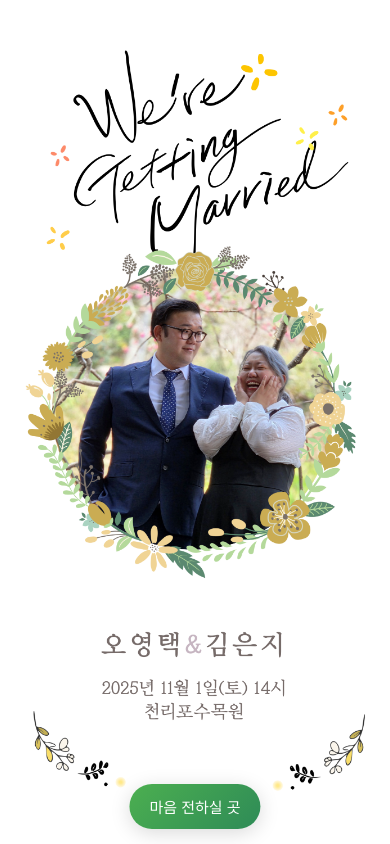
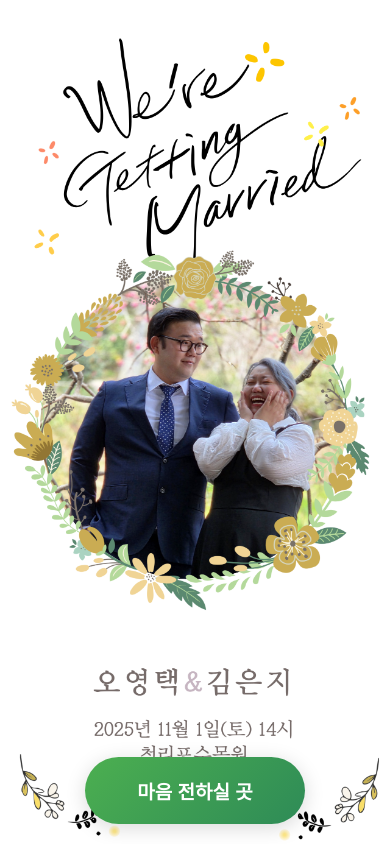
Before and after one commit to gaheeyoon/wedding-invitation-251102, a plain HTML site: page index.html in a window 390 px wide. Shown: the top 844 px of the page. Drawn offline with Linux system fonts and the light colour scheme.

Commit message:
모바일 사이즈 변경, 버튼 크기 변경

```diff
--- a/index.html
+++ b/index.html
@@ -2,6 +2,7 @@
 <html lang="ko">
     <head>
     <meta charset="utf-8">
+    <meta name="viewport" content="width=device-width, initial-scale=1.0, user-scalable=no">
 
     <meta http-equiv="Content-Type" content="text/html;charset=utf-8">
     <meta http-equiv="Content-Script-Type" content="text/javascript">
@@ -41,9 +42,7 @@
 
         body {
             font-family: -apple-system, BlinkMacSystemFont, 'Segoe UI', Roboto, 'Malgun Gothic', '맑은 고딕', sans-serif;
-            display: flex;
             background-color: rgb(238, 238, 238);
-            justify-content: center;
             min-height: 100vh;
         }
 
@@ -53,35 +52,40 @@
             background-color: white;
             min-height: 100vh;
             position: relative;
+            margin: 0 auto;
         }
 
         .content {
-            padding: 0;
-            padding-bottom: 80px; /* 플로팅 버튼 공간 확보 */
+            width: 100%;
+            padding-bottom: 100px; /* 플로팅 버튼 공간 확보 */
         }
 
         .content img {
             width: 100%;
+            height: auto;
+            display: block;
         }
 
         /* 플로팅 버튼 */
         .floating-button {
             position: fixed;
-            bottom: 20px;
+            bottom: 25px;
             left: 50%;
             transform: translateX(-50%);
             background: linear-gradient(135deg, #4CAF50 0%, #2E8B57 100%);
             color: white;
             border: none;
-            padding: 15px 25px;
+            padding: 18px 30px;
             border-radius: 50px;
-            font-size: 16px;
-            font-weight: 500;
+            font-size: 18px;
+            font-weight: 600;
             box-shadow: 0 4px 20px rgba(0, 0, 0, 0.15);
             cursor: pointer;
             transition: all 0.3s ease;
             z-index: 1000;
             white-space: nowrap;
+            min-width: 200px;
+            text-align: center;
         }
 
         .floating-button:hover {
@@ -223,21 +227,48 @@
             opacity: 1;
         }
 
-        /* 반응형 설정 */
-        @media (max-width: 640px) {
+        /* 모바일 우선 반응형 설정 */
+        @media (max-width: 768px) {
+            body {
+                background-color: white; /* 모바일에서는 배경을 흰색으로 */
+            }
+
+            .container {
+                max-width: 100%;
+                margin: 0;
+            }
+
             .content {
-                padding: 15px;
-                padding-bottom: 80px;
+                padding: 0;
+                padding-bottom: 120px;
             }
 
             .floating-button {
-                bottom: 15px;
-                padding: 12px 20px;
-                font-size: 15px;
+                bottom: 20px;
+                padding: 20px 35px;
+                font-size: 19px;
+                font-weight: 700;
+                min-width: 220px;
+                border-radius: 60px;
             }
         }
 
-        @media (min-width: 641px) {
+        /* 작은 모바일 화면 (아이폰 SE 등) */
+        @media (max-width: 375px) {
+            .floating-button {
+                padding: 18px 30px;
+                font-size: 17px;
+                min-width: 200px;
+            }
+        }
+
+        /* 데스크톱/태블릿 */
+        @media (min-width: 769px) {
+            body {
+                display: flex;
+                justify-content: center;
+            }
+
             .container {
                 margin: 0;
             }
```
